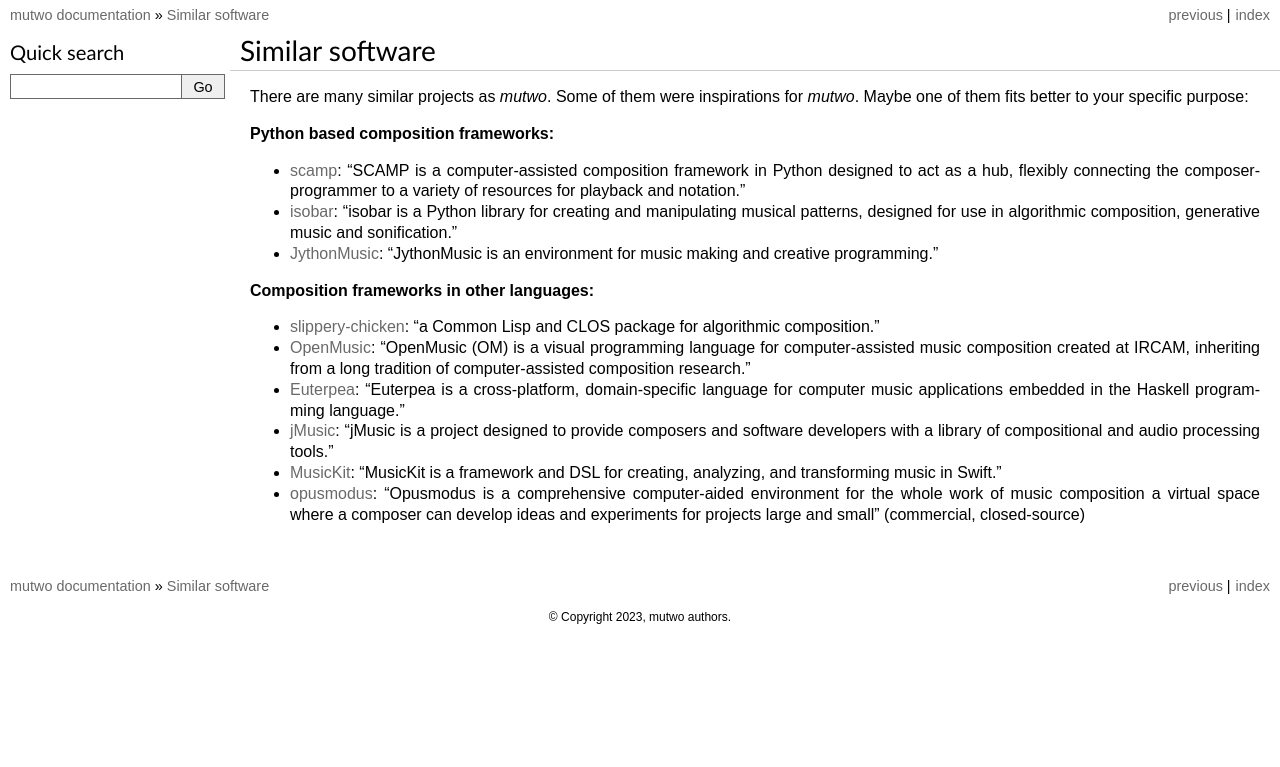
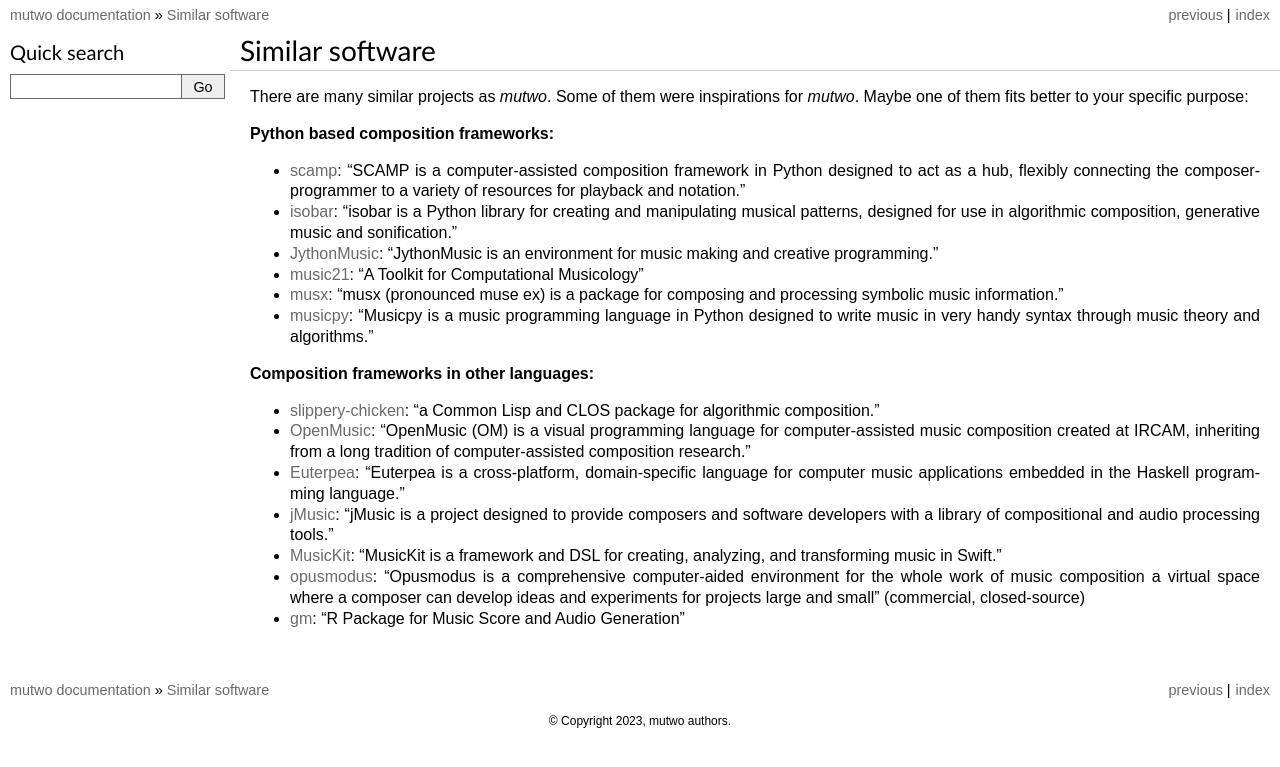
Before and after one commit to mutwo-org/mutwo-org.github.io, a Sphinx documentation site: the page built from documentation/alternatives.rst, in a window 1280 px wide. Shown: the top 767 px of the page. Built offline with Sphinx 7.4.7, drawn with Linux system fonts in a browser that asks for light colours; pages that are not in the unit, such as notebooks, are missing from menus.

Commit message:
Add more alternatives

```diff
--- a/documentation/alternatives.rst
+++ b/documentation/alternatives.rst
@@ -13,6 +13,9 @@
 - `scamp <http://scamp.marcevanstein.com/>`_: "SCAMP is a computer-assisted composition framework in Python designed to act as a hub, flexibly connecting the composer-programmer to a variety of resources for playback and notation."
 - `isobar <https://github.com/ideoforms/isobar>`_: "isobar is a Python library for creating and manipulating musical patterns, designed for use in algorithmic composition, generative music and sonification."
 - `JythonMusic <https://jythonmusic.me/>`_: "JythonMusic is an environment for music making and creative programming."
+- `music21 <http://web.mit.edu/music21/>`_: "A Toolkit for Computational Musicology"
+- `musx <https://github.com/musx-admin/musx>`_: "musx (pronounced muse ex) is a package for composing and processing symbolic music information."
+- `musicpy <https://github.com/Rainbow-Dreamer/musicpy>`_: "Musicpy is a music programming language in Python designed to write music in very handy syntax through music theory and algorithms."
 
 
 **Composition frameworks in other languages:**
@@ -23,3 +26,4 @@
 - `jMusic <http://explodingart.com/jmusic/>`_: "jMusic is a project designed to provide composers and software developers with a library of compositional and audio processing tools."
 - `MusicKit <https://github.com/benzguo/MusicKit>`_: "MusicKit is a framework and DSL for creating, analyzing, and transforming music in Swift."
 - `opusmodus <https://www.opusmodus.com/>`_: "Opusmodus is a comprehensive computer-aided environment for the whole work of music composition a virtual space where a composer can develop ideas and experiments for projects large and small" (commercial, closed-source)
+- `gm <https://github.com/flujoo/gm>`_: "R Package for Music Score and Audio Generation"
```
